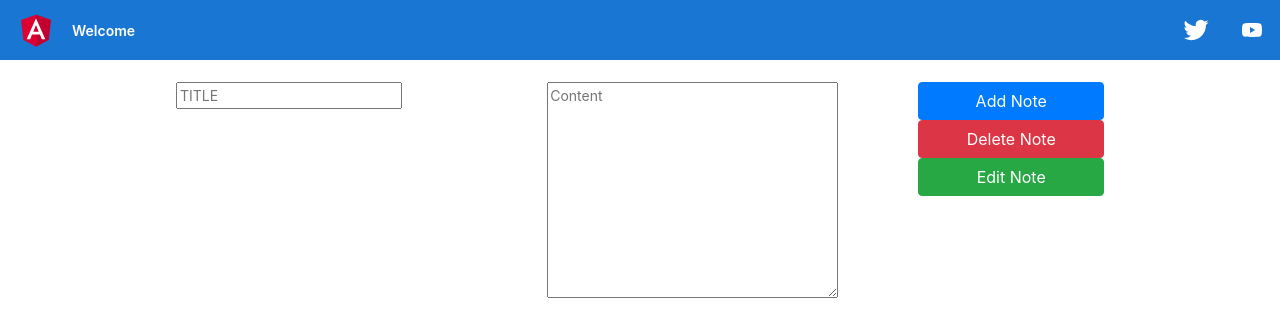
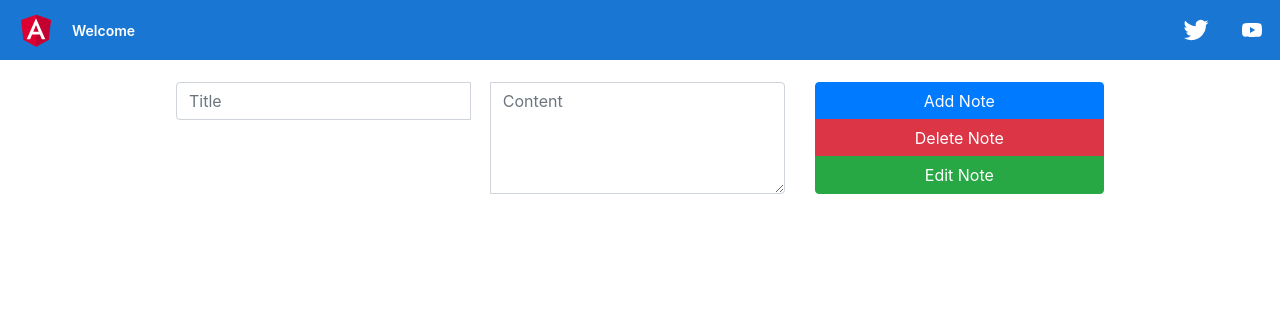
Before and after one commit to konkos/note-taking-app, an Angular app: page /createNote in a window 1280 px wide. Shown: the top 336 px of the page. Built offline with nearby package versions, Linux system fonts and the light colour scheme.

Commit message:
ui improvements in create-mote

```diff
--- a/src/app/create-note/create-note.component.css
+++ b/src/app/create-note/create-note.component.css
@@ -1,4 +1,20 @@
-.notesBar{
+/*
+
+.button{
+    justify-self: center;
+}
+
+
+
+.item > button{
+    width: 100%;
+} */
+
+input{
+    margin-right: 20px;
+}
+
+/* .notesBar{
     display: grid;
     grid-template-columns: 2fr 2fr 1fr ;
     grid-template-rows: auto;
@@ -6,12 +22,7 @@
 
 .notesBar{
     width: 100%;
-}
-
-.button{
-    justify-self: center;
-}
-
+} */
 .note{
 
     background-color: blue;
@@ -19,7 +30,3 @@
     margin-bottom: 50px;
     padding: 5%;
 }
-
-.item > button{
-    width: 100%;
-}
--- a/src/app/create-note/create-note.component.html
+++ b/src/app/create-note/create-note.component.html
@@ -1,23 +1,14 @@
-<div class="notesBar">
+<div class="notesBar row">
+        <div class="input-group col-8">
 
-        <div class="item">
-             <!-- <label for="noteTitle"><h3>Title</h3></label>  -->
-            <input type="text" name="noteTitle" id="noteTitle" [(ngModel)]= "typedTitle" placeholder="TITLE">
-
-        </div>
-
-        <div class="item">
-             <!-- <label for="noteContent"><h3>Content</h3></label>  -->
-            <!-- <input type="text" name="noteContent" id="noteContent" [(ngModel)]= "typedContent" placeholder="CONTENT"> -->
-            <textarea name="noteContent" id="noteContent" cols="30" rows="10" [(ngModel)]= "typedContent" placeholder="Content"></textarea>
-        </div>
-
-        <div class="item">
+            <input type="text" class="form-control" placeholder="Title" [(ngModel)]= "typedTitle">
+            <textarea type="text" class="form-control" placeholder="Content" [(ngModel)]= "typedContent"></textarea>
+          </div>
+          <div class="item col-4 btn-group-vertical">
             <button type="submit" (click) = "addNote()" class="button" class="btn btn-primary">Add Note</button>
             <button class="button" (click)="deleteNote()" class="btn btn-danger">Delete Note</button>
             <button class="button" (click)="editNote()" class="btn btn-success">Edit Note</button>
         </div>
-
 
 
    </div>
```
